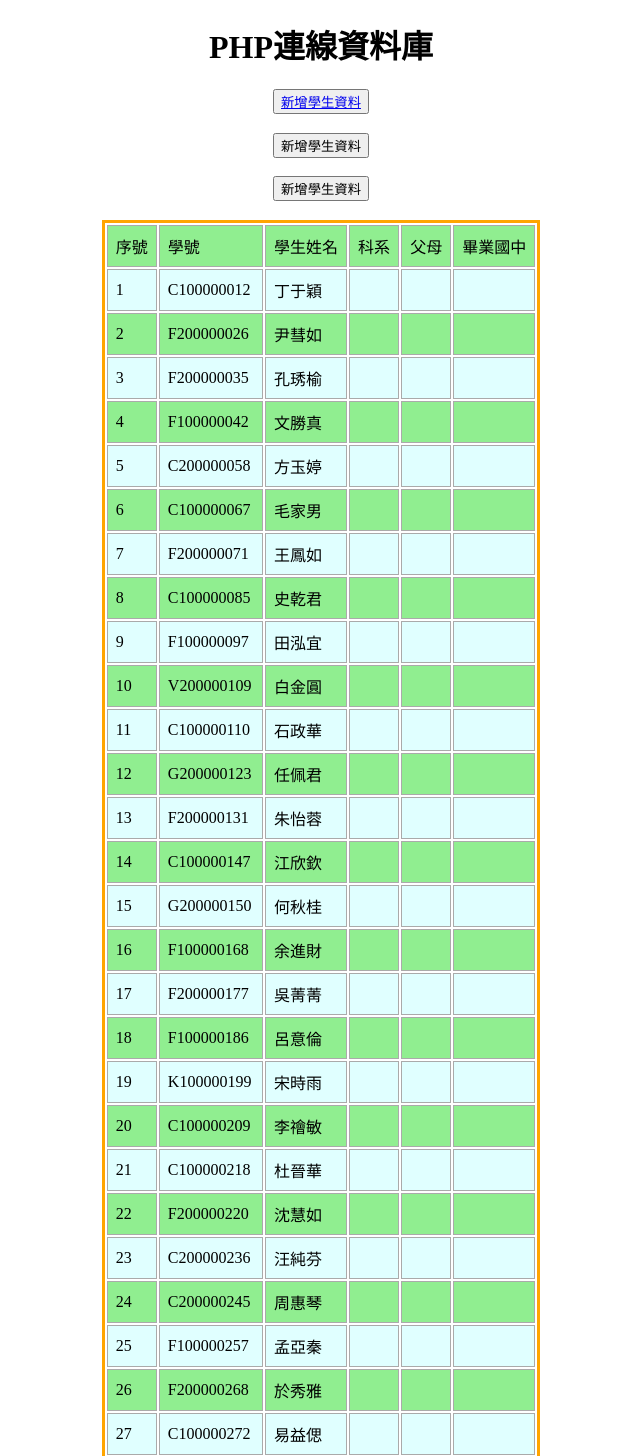
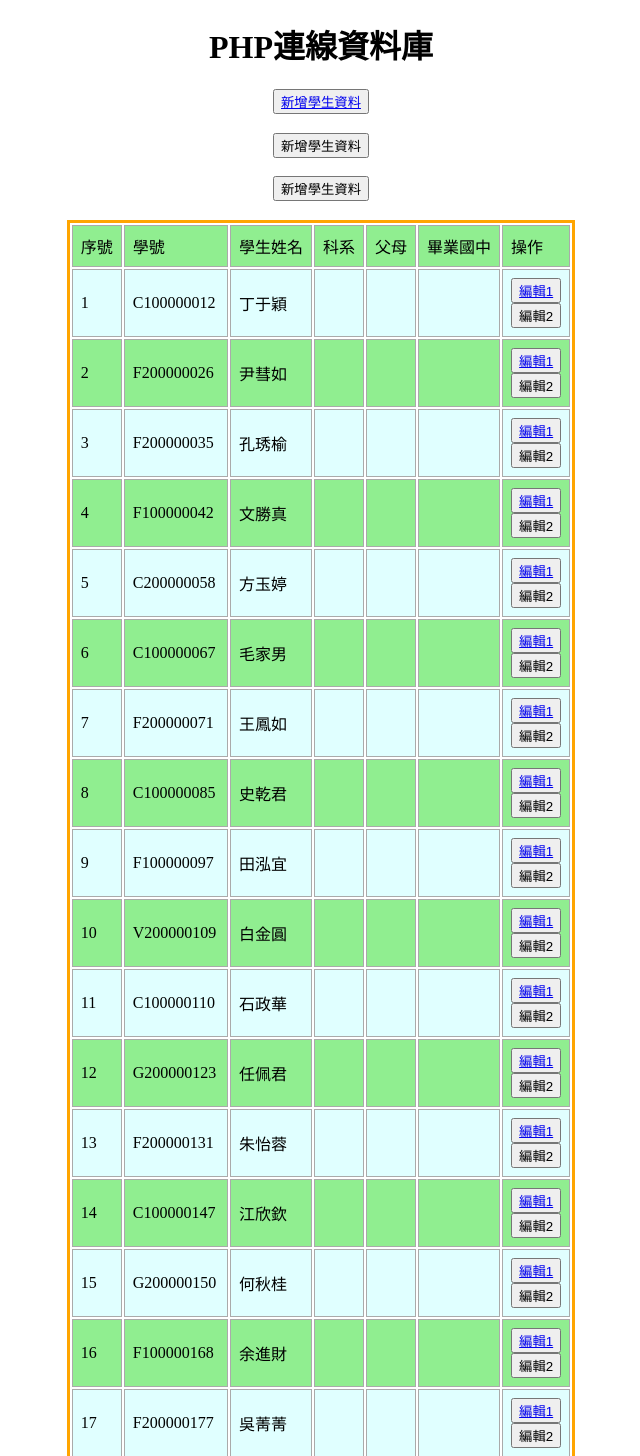
Before and after one commit to POPOB2/SQL_Notes, a PHP site: page /02_CRUD.php in a window 1280 px wide. Shown: the top 1456 px of the page, without its empty margins (319-959 px from the left). Run offline with PHP 8.4, Linux system fonts and the light colour scheme; data comes from the database, SQL or seed files in the repository; data that the repository does not hold is empty.

Commit message:
CRUD-Create-資料表呈現

```diff
--- a/SQL_POD/02_CRUD.php
+++ b/SQL_POD/02_CRUD.php
@@ -37,7 +37,7 @@
 <body>
     <h1>PHP連線資料庫</h1>
 
-<!-- -------------------------------------------------------------------------------------------------------- -->
+<!-- -------------------------------------------------製作資料表呈現------------------------------------------------- -->
 <!-- |C| Create 建立 -->
 <!-- |R| Read   讀取 -->
 <!-- |U| Update 更新 -->
@@ -45,6 +45,7 @@
 
 <?php
 // 顯示全部479筆
+
 $dsn = "mysql:host=localhost;charset=utf8;dbname=school";
 $pdo = new PDO($dsn,'root','');
 $sql = "SELECT * FROM `students`";
@@ -61,6 +62,7 @@ $sql = "SELECT * FROM `students`";
                 <td>科系</td>
                 <td>父母</td>
                 <td>畢業國中</td>
+                <td>操作</td>
             </tr>
 <?php
         foreach($rows as $key => $rows){
@@ -71,6 +73,15 @@ $sql = "SELECT * FROM `students`";
                 echo "<td>{$rows['major']}</td>";
                 echo "<td>{$rows['parent']}</td>";
                 echo "<td>{$rows['secondary']}</td>";
+                // 想連到別的頁面,並知道是連到哪一筆資料 -> 需求:告訴 05_edit.php 我要去哪一筆資料 -> 關乎網頁傳值 需要帶一個值過去讓系統知道 我要去哪一筆資料
+                // 網頁傳值 : GET POST cookie session 選擇傳值類型的需求: 一次性:GET POST ,重複性:cookie session ,考慮到目前傳值到 05_edit.php 僅會在更新資料發生一次,不會應用在其他動作上  所以使用GET POST
+                // GET POST 選擇 參考 安全性 便利性(POST需要表單,GET除了表單 也可以改用網址傳值) ,考慮到GET資料內容放到網址上過多與安全性問題,可以用GET只傳遞關鍵資料 讓後台程式可以有資料接收後處理即可,用POST程式碼會多長  見.80行
+                echo "<td>";
+                echo "<button><a href='05_edit.php?id={$rows['id']}'>編輯1</a></button>";// 方案一. GET傳值到05_edit.php // .75行註解, 告訴a標籤 要到 05_edit.php 用?傳值 定位內容id=.69行的{$rows['id']}
+                echo "<form action='05_edit.php' method='post'><input type='hidden' name='id' value='{$rows['id']}'><button>編輯2</button></form>";// 方案二. POST傳值
+                // 須建立一個form表單 類型post ,當按下button時action到05_edit.php, 這裡使用input hidden隱藏欄位 name告知查詢欄位為id value查找的值為{$rows['id']}給出的id值
+
+                echo "</td>";
             echo "</tr>";
             }
         echo "</table>";
```
